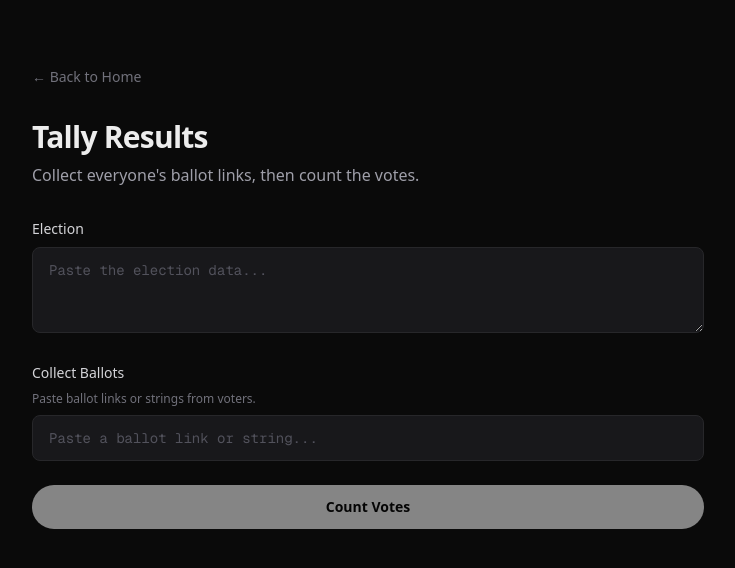
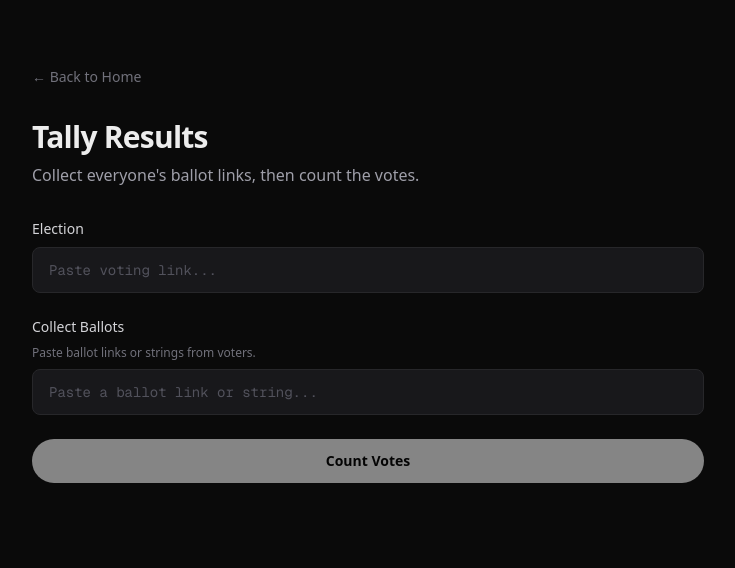
Before and after one commit to Royal-lobster/BallotZero, a Next.js app: page /tally in a window 1280 px wide. Shown: the top 568 px of the page, without its empty margins (272-1007 px from the left). Built offline with nearby package versions, Linux system fonts and the light colour scheme; no server answers; what connectkit, wagmi would draw is missing.

Commit message:
Add link input field to extract election config from URL

```diff
--- a/app/tally/page.tsx
+++ b/app/tally/page.tsx
@@ -24,8 +24,22 @@ function AggregateContent() {
   const initialConfig = searchParams.get("config") ?? "";
 
   const [configBase64, setConfigBase64] = useState(initialConfig);
+  const [linkInput, setLinkInput] = useState("");
   const [copiedElectionLink, setCopiedElectionLink] = useState(false);
   const [aliases, setAliasMap] = useState<AliasMap>({});
+
+  function handleLinkInput(value: string) {
+    setLinkInput(value);
+    try {
+      const url = new URL(value);
+      const config = url.searchParams.get("config");
+      if (config) {
+        setConfigBase64(config);
+      }
+    } catch {
+      // not a valid URL yet, ignore
+    }
+  }
   const [savedElections, setSavedElections] = useState<SavedElection[]>([]);
 
   useEffect(() => {
@@ -120,19 +134,24 @@ function AggregateContent() {
                 </span>
                 <button
                   type="button"
-                  onClick={() => setConfigBase64("")}
+                  onClick={() => { setConfigBase64(""); setLinkInput(""); }}
                   className="shrink-0 text-xs text-zinc-500 transition-colors hover:text-zinc-300"
                 >
                   Change
                 </button>
               </div>
             ) : (
-              <textarea
+              <input
                 id="config"
-                value={configBase64}
-                onChange={(e) => setConfigBase64(e.target.value)}
-                placeholder="Paste the election data..."
-                rows={3}
+                type="text"
+                value={linkInput}
+                onChange={(e) => handleLinkInput(e.target.value)}
+                onPaste={(e) => {
+                  e.preventDefault();
+                  const pasted = e.clipboardData.getData("text/plain").trim();
+                  handleLinkInput(pasted);
+                }}
+                placeholder="Paste voting link..."
                 className="w-full rounded-lg border border-zinc-800 bg-zinc-900 px-4 py-3 font-mono text-sm text-zinc-100 placeholder-zinc-600 outline-none transition-colors focus:border-zinc-600"
               />
             )}
```
